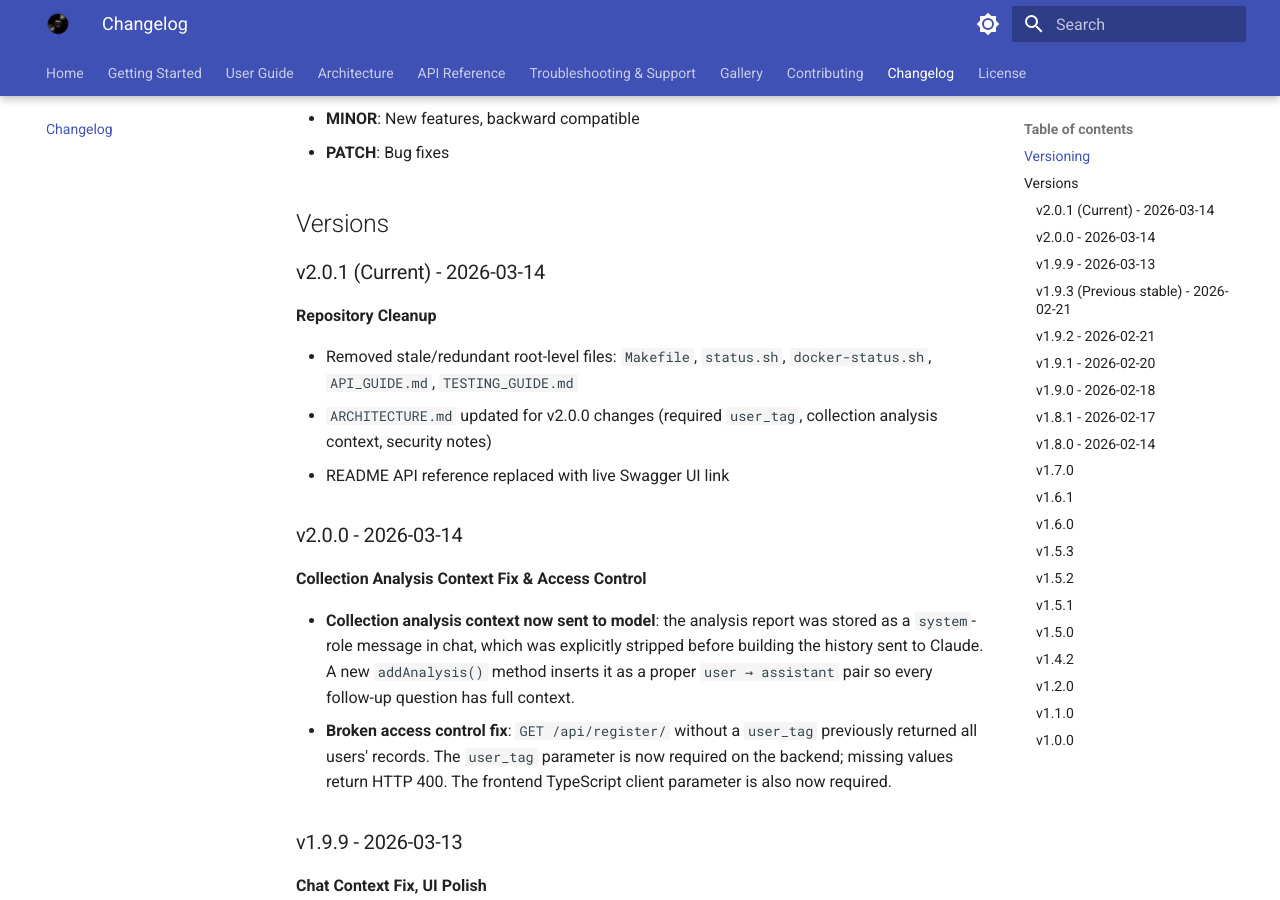
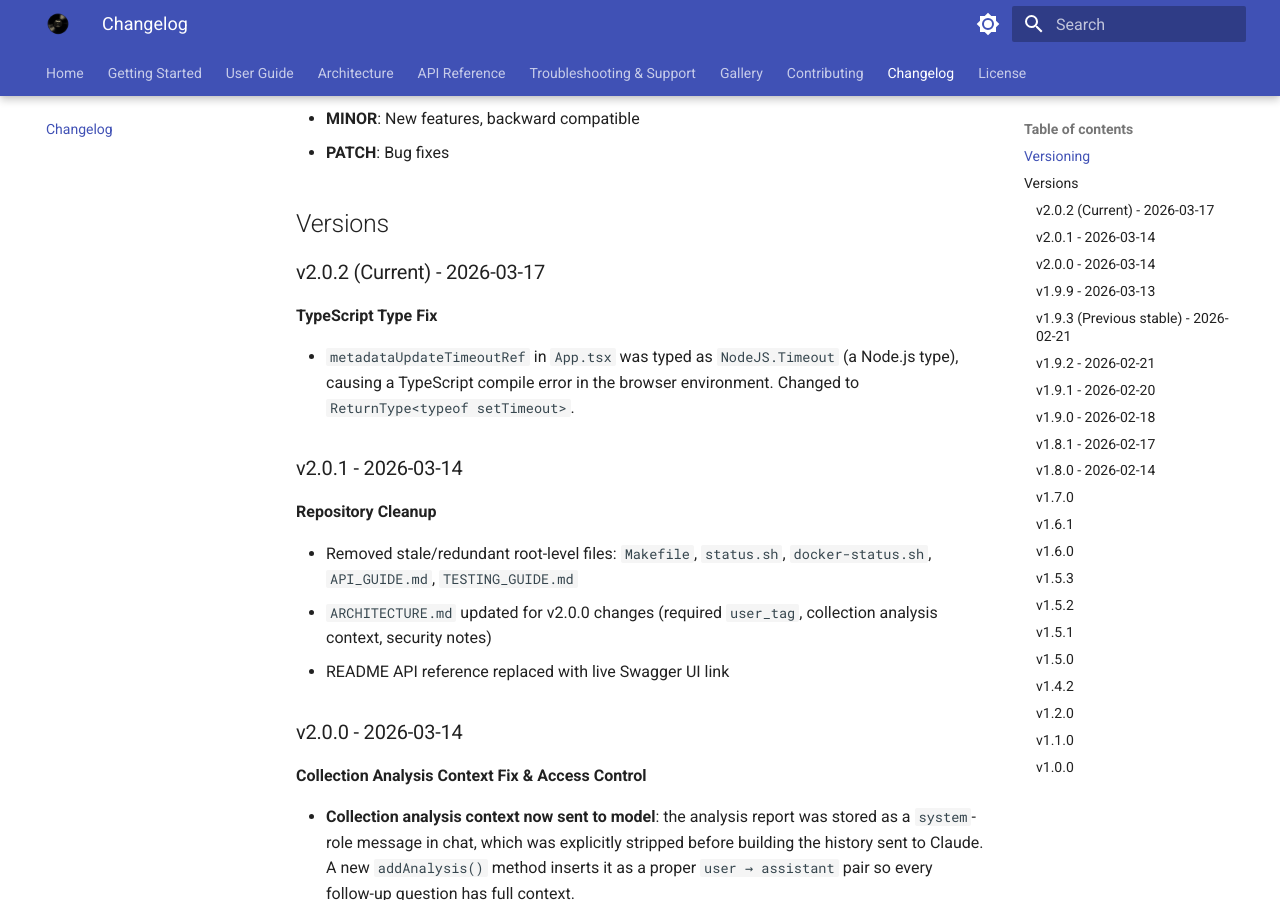
Before and after one commit to Hoshi42/phonox, an MkDocs documentation site: the page built from docs/changelog.md, in a window 1280 px wide and 900 px high, scrolled down 313 px. Built offline with MkDocs 1.6.1 and Material for MkDocs 9.7.7, drawn with Linux system fonts in a browser that asks for light colours.

Commit message:
v2.0.2 - fix NodeJS.Timeout type error in App.tsx

```diff
--- a/docs/changelog.md
+++ b/docs/changelog.md
@@ -12,7 +12,13 @@ Phonox uses semantic versioning: `MAJOR.MINOR.PATCH`
 
 ## Versions
 
-### v2.0.1 (Current) - 2026-03-14
+### v2.0.2 (Current) - 2026-03-17
+
+**TypeScript Type Fix**
+
+- `metadataUpdateTimeoutRef` in `App.tsx` was typed as `NodeJS.Timeout` (a Node.js type), causing a TypeScript compile error in the browser environment. Changed to `ReturnType<typeof setTimeout>`.
+
+### v2.0.1 - 2026-03-14
 
 **Repository Cleanup**
 
```
Also changed, not shown: CHANGELOG.md (+9 -0 lines), 1 other file.
